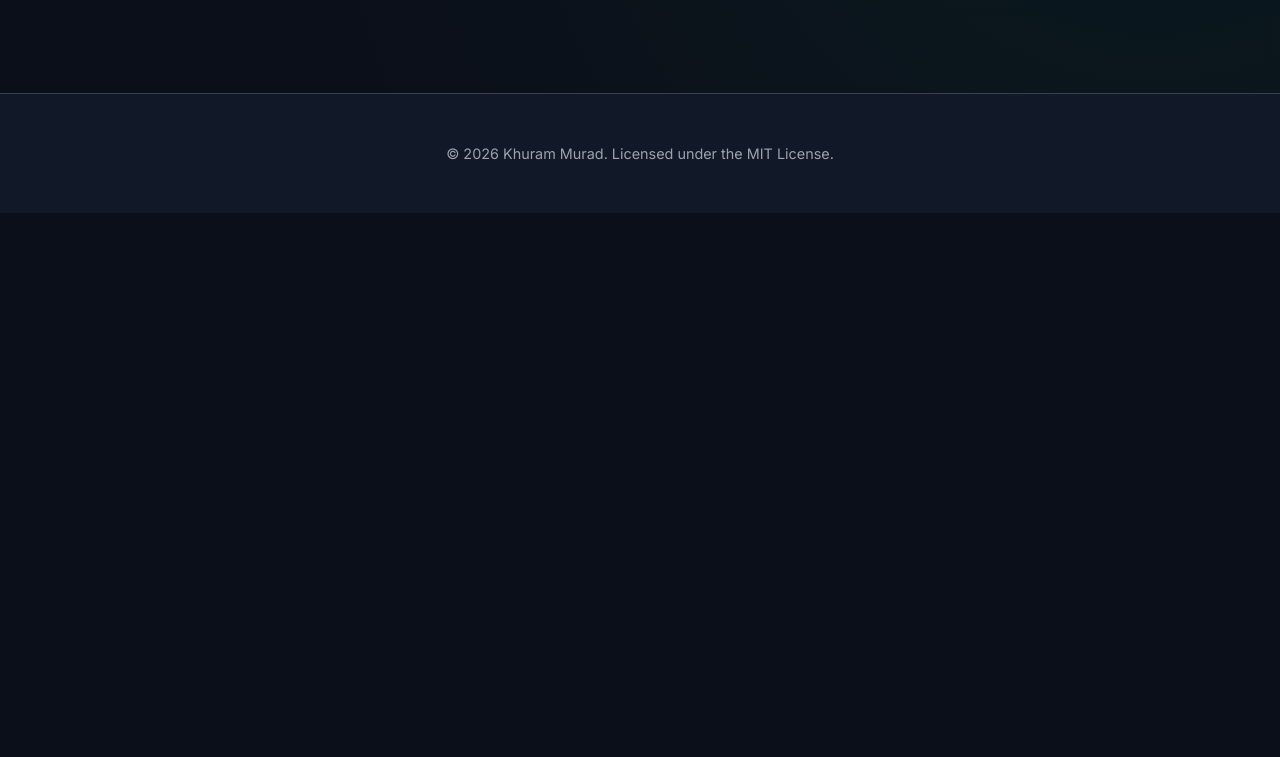
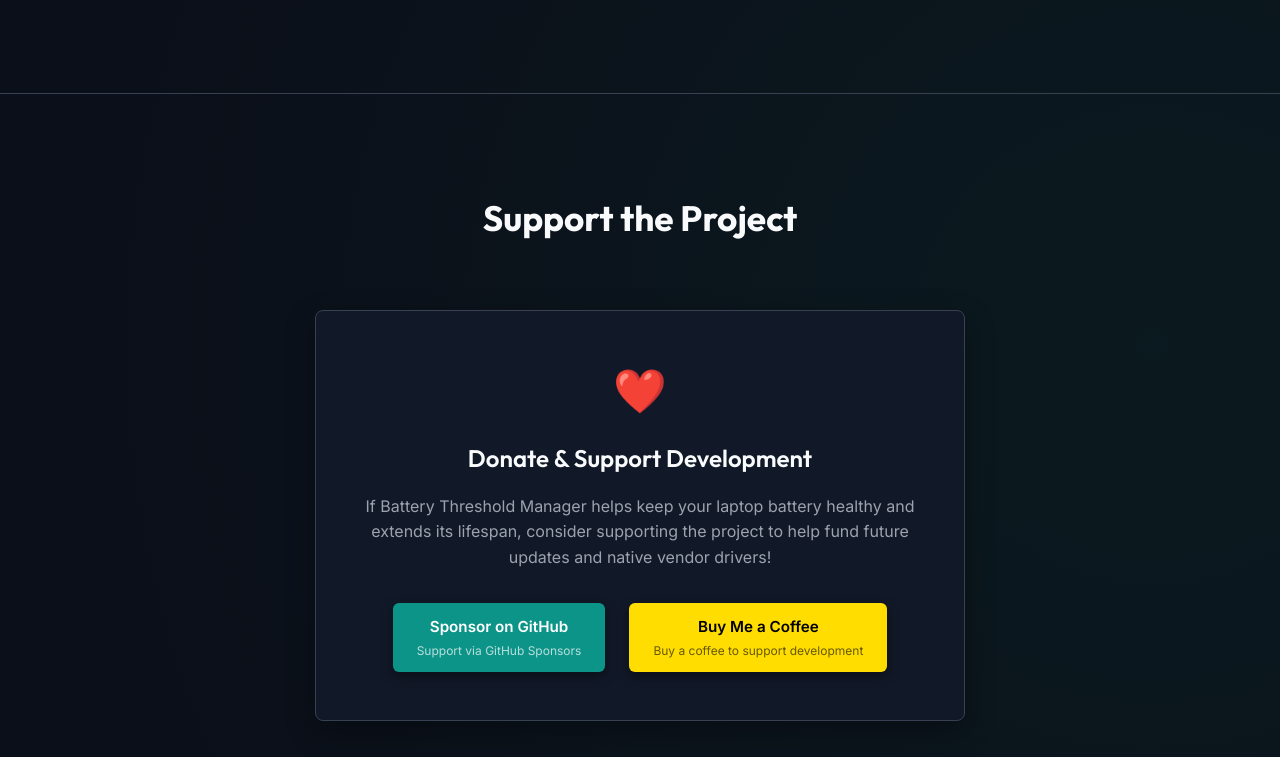
Before and after one commit to KhuramMurad/laptop-battery-manager, a plain HTML site: page docs/index.html in a window 1280 px wide. Shown: the part 2023-2780 px from the top of the page. Before the commit the page ends 2236 px from the top, so only its background shows below. Drawn offline with Linux system fonts and the light colour scheme.

Commit message:
Add Donation/Support section to product landing page

```diff
--- a/docs/index.html
+++ b/docs/index.html
@@ -176,6 +176,28 @@
         </div>
     </section>
 
+    <!-- Support Section -->
+    <section class="support" id="support">
+        <div class="section-container">
+            <h2>Support the Project</h2>
+            <div class="support-card">
+                <div class="support-icon">❤️</div>
+                <h3>Donate & Support Development</h3>
+                <p>If Battery Threshold Manager helps keep your laptop battery healthy and extends its lifespan, consider supporting the project to help fund future updates and native vendor drivers!</p>
+                <div class="support-buttons">
+                    <a href="https://github.com/sponsors/KhuramMurad" target="_blank" class="support-btn btn-sponsor">
+                        Sponsor on GitHub
+                        <span>Support via GitHub Sponsors</span>
+                    </a>
+                    <a href="https://www.buymeacoffee.com/KhuramMurad" target="_blank" class="support-btn btn-coffee">
+                        Buy Me a Coffee
+                        <span>Buy a coffee to support development</span>
+                    </a>
+                </div>
+            </div>
+        </div>
+    </section>
+
     <!-- Footer -->
     <footer>
         <div class="footer-container">
--- a/docs/style.css
+++ b/docs/style.css
@@ -534,6 +534,106 @@
     color: #E5E7EB;
 }
 
+/* Support Section */
+.support {
+    padding: 6rem 2rem;
+    border-top: 1px solid var(--color-border);
+}
+
+.support-card {
+    background-color: var(--color-bg-alt);
+    border: 1px solid var(--color-border);
+    padding: 3rem 2rem;
+    border-radius: 8px;
+    text-align: center;
+    max-width: 650px;
+    margin: 0 auto;
+    box-shadow: 0 10px 30px rgba(0, 0, 0, 0.3);
+}
+
+.support-icon {
+    font-size: 2.5rem;
+    margin-bottom: 1rem;
+    display: inline-block;
+    animation: heartBeat 2s infinite;
+}
+
+@keyframes heartBeat {
+    0% { transform: scale(1); }
+    14% { transform: scale(1.1); }
+    28% { transform: scale(1); }
+    42% { transform: scale(1.15); }
+    70% { transform: scale(1); }
+}
+
+.support-card h3 {
+    font-family: var(--font-heading);
+    font-size: 1.5rem;
+    font-weight: 600;
+    margin-bottom: 1rem;
+}
+
+.support-card p {
+    color: var(--color-text-muted);
+    font-size: 1rem;
+    margin-bottom: 2rem;
+}
+
+.support-buttons {
+    display: flex;
+    justify-content: center;
+    gap: 1.5rem;
+    flex-wrap: wrap;
+}
+
+.support-btn {
+    display: flex;
+    flex-direction: column;
+    padding: 0.75rem 1.5rem;
+    border-radius: 6px;
+    font-weight: 600;
+    font-size: 0.95rem;
+    cursor: pointer;
+    transition: transform 0.2s, box-shadow 0.2s;
+    box-shadow: 0 4px 12px var(--color-shadow);
+}
+
+.support-btn span {
+    font-size: 0.75rem;
+    font-weight: 400;
+    margin-top: 0.15rem;
+}
+
+.btn-sponsor {
+    background-color: var(--color-primary);
+    color: #FFFFFF;
+}
+
+.btn-sponsor span {
+    color: rgba(255, 255, 255, 0.7);
+}
+
+.btn-sponsor:hover {
+    background-color: var(--color-primary-hover);
+    transform: translateY(-2px);
+    box-shadow: 0 6px 15px rgba(13, 148, 136, 0.3);
+}
+
+.btn-coffee {
+    background-color: #FFDD00;
+    color: #000000;
+}
+
+.btn-coffee span {
+    color: rgba(0, 0, 0, 0.6);
+}
+
+.btn-coffee:hover {
+    background-color: #FFEA00;
+    transform: translateY(-2px);
+    box-shadow: 0 6px 15px rgba(255, 221, 0, 0.3);
+}
+
 /* Footer */
 footer {
     border-top: 1px solid var(--color-border);
```
